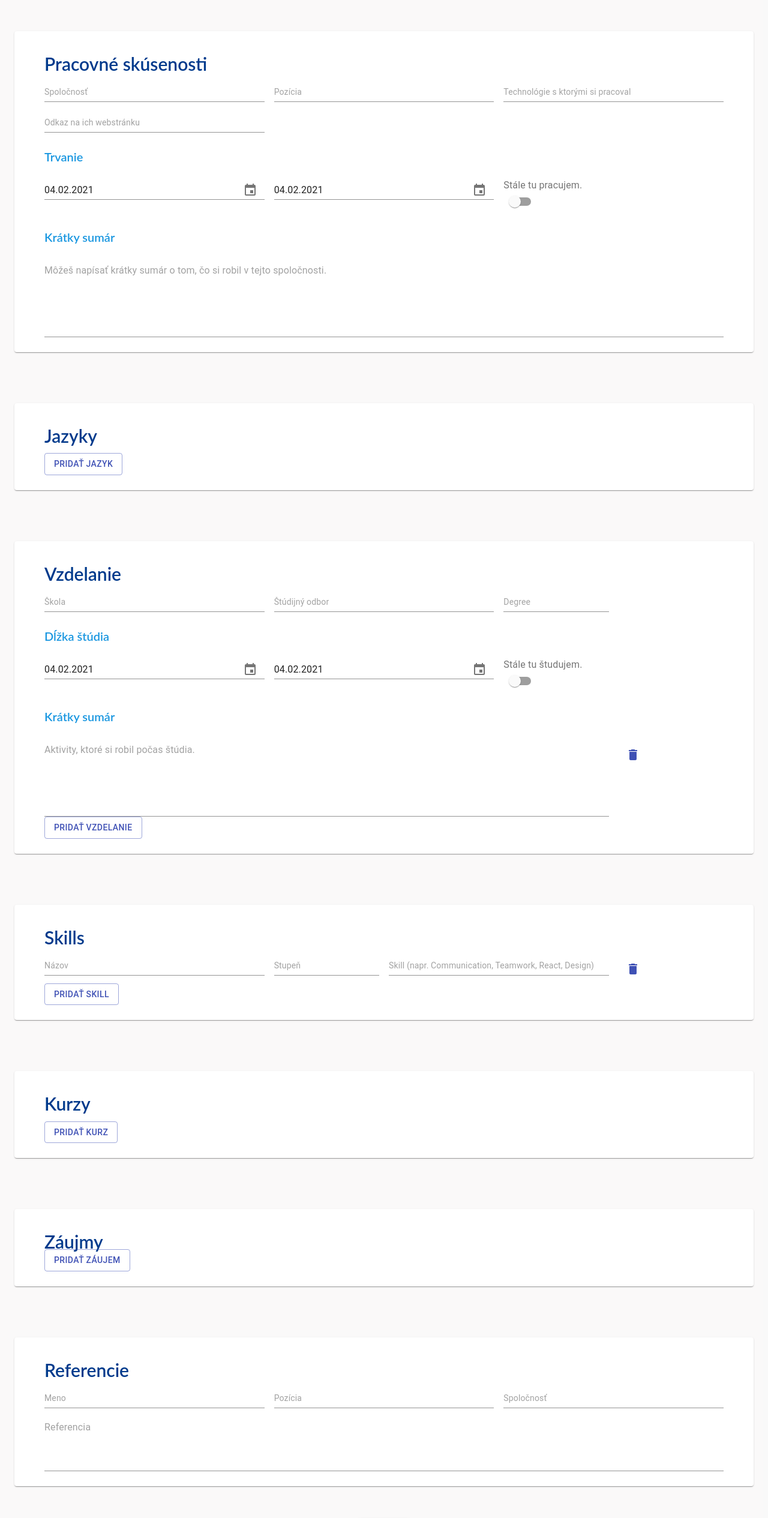
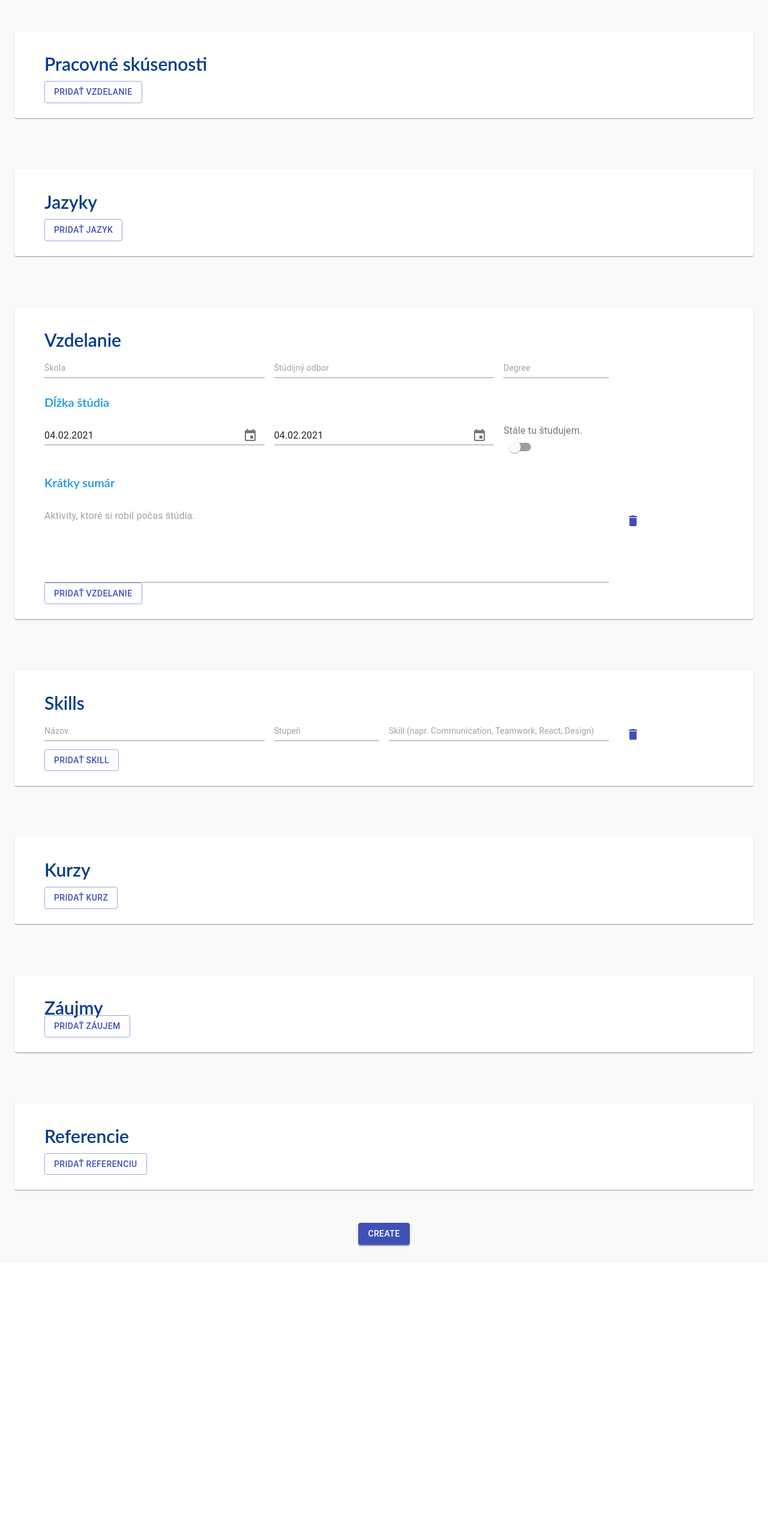
Before and after one commit to AnimaMa/mycv, a Next.js app in the folder client/: page /create-cv in a window 1280 px wide. Shown: the part 860-3390 px from the top of the page at 60% size. After the commit the page ends 2965 px from the top, so only its background shows below. Built offline with nearby package versions, Linux system fonts and the light colour scheme.

Commit message:
form submiting added

```diff
--- a/client/components/CvForm/CvForm.tsx
+++ b/client/components/CvForm/CvForm.tsx
@@ -11,6 +11,9 @@ import { LanguagesSection } from "./components/LanguagesSection/LanguagesSection
 import { InterestsSection } from "./components/InterestsSection/InterestsSection"
 import { ReferencesSection } from "./components/ReferencesSection/ReferencesSection"
 import { CoursesSection } from "./components/CoursesSection/CoursesSection"
+import { useMutation } from "react-query"
+import axios from "axios"
+import { api } from "../../lib/api"
 
 export interface CvFormProps {
   className?: string
@@ -20,7 +23,18 @@ const CvFormInner = (props: CvFormProps) => {
   const rhfMethods = useForm()
   const { register, handleSubmit, watch } = rhfMethods
 
-  const onSubmit = (data) => console.log(data)
+  const { mutate } = useMutation((values: any) => api({ url: `/resumes`, data: values, method: "POST" }), {
+    onSuccess: () => {
+      // Query Invalidations
+      // queryCache.invalidateQueries('todos')
+      console.log("yes")
+    },
+  })
+
+  const onSubmit = (values) => {
+    mutate(values)
+  }
+
   return (
     <div className={props.className}>
       <FormProvider {...rhfMethods}>
--- a/client/components/CvForm/components/BasicsSection/BasicsSection.tsx
+++ b/client/components/CvForm/components/BasicsSection/BasicsSection.tsx
@@ -53,25 +53,25 @@ const BasicsSectionInner = (props: BasicsSectionProps) => {
 
         <Grid item xs={3}>
           <FormControl>
-            <FormInput name="location.address" defaultValue="" placeholder="Adresa" />
+            <FormInput name="basics.location.address" defaultValue="" placeholder="Adresa" />
           </FormControl>
         </Grid>
 
         <Grid item xs={3}>
           <FormControl>
-            <FormInput name="location.city" defaultValue="" placeholder="Mesto" />
+            <FormInput name="basics.location.city" defaultValue="" placeholder="Mesto" />
           </FormControl>
         </Grid>
 
         <Grid item xs={3}>
           <FormControl>
-            <FormInput name="location.postalCode" defaultValue="" placeholder="PSC" />
+            <FormInput name="basics.location.postalCode" defaultValue="" placeholder="PSC" />
           </FormControl>
         </Grid>
 
         <Grid item xs={3}>
           <FormControl>
-            <FormInput name="location.country" defaultValue="" placeholder="Krajina" />
+            <FormInput name="basics.location.country" defaultValue="" placeholder="Krajina" />
           </FormControl>
         </Grid>
       </Grid>
@@ -84,7 +84,7 @@ const BasicsSectionInner = (props: BasicsSectionProps) => {
         <Grid item xs={3}>
           <FormControl>
             <FormInput
-              name="networks.customWebsite"
+              name="basics.networks.customWebsite"
               placeholder="Tvoj web - Ak máš online svoje portfólio"
               defaultValue=""
             />
@@ -92,19 +92,19 @@ const BasicsSectionInner = (props: BasicsSectionProps) => {
         </Grid>
         <Grid item xs={3}>
           <FormControl>
-            <FormInput name="networks.linkedin" placeholder="Linkedin" defaultValue="" />
+            <FormInput name="basics.networks.linkedin" placeholder="Linkedin" defaultValue="" />
           </FormControl>
         </Grid>
 
         <Grid item xs={3}>
           <FormControl>
-            <FormInput name="networks.github" placeholder="Github" defaultValue="" />
+            <FormInput name="basics.networks.github" placeholder="Github" defaultValue="" />
           </FormControl>
         </Grid>
 
         <Grid item xs={3}>
           <FormControl>
-            <FormInput name="networks.gitlab" placeholder="Gitlab" defaultValue="" />
+            <FormInput name="basics.networks.gitlab" placeholder="Gitlab" defaultValue="" />
           </FormControl>
         </Grid>
       </Grid>
--- a/client/components/CvForm/components/ReferencesSection/ReferencesSection.tsx
+++ b/client/components/CvForm/components/ReferencesSection/ReferencesSection.tsx
@@ -1,44 +1,68 @@
+import Button from "@material-ui/core/Button"
 import FormControl from "@material-ui/core/FormControl"
 import Grid from "@material-ui/core/Grid"
 import React from "react"
+import { useFieldArray, useFormContext } from "react-hook-form"
 import styled from "styled-components"
 import { FormInput } from "../../../shared/Form/FormInput/FormInput"
 import { FormSection } from "../../../shared/Form/FormSection/FormSection"
 import { FormSectionTitle } from "../../../shared/Form/FormSectionTitle/FormSectionTitle"
+import { TooltipDelete } from "../../../shared/Tooltips/TooltipDelete/TooltipDelete"
 
 export interface ReferencesSectionProps {
   className?: string
 }
 
 const ReferencesSectionInner = (props: ReferencesSectionProps) => {
+  const { control } = useFormContext()
+
+  const { fields, append, remove } = useFieldArray({
+    control,
+    name: "references",
+  })
   return (
     <FormSection className={props.className}>
       <FormSectionTitle>Referencie</FormSectionTitle>
+      {fields.map((reference, index) => (
         <Grid container spacing={2}>
           <Grid item xs={4}>
             <FormControl>
-            <FormInput name="reference.name" placeholder="Meno" defaultValue="" />
+              <FormInput name={`reference[${index}].name`} placeholder="Meno" defaultValue="" />
             </FormControl>
           </Grid>
 
           <Grid item xs={4}>
             <FormControl>
-            <FormInput name="reference.position" placeholder="Pozícia" defaultValue="" />
+              <FormInput name={`reference[${index}].position`} placeholder="Pozícia" defaultValue="" />
             </FormControl>
           </Grid>
 
           <Grid item xs={4}>
             <FormControl>
-            <FormInput name="reference.company" placeholder="Spoločnosť" defaultValue="" />
+              <FormInput name={`reference[${index}].company`} placeholder="Spoločnosť" defaultValue="" />
             </FormControl>
           </Grid>
 
           <Grid item xs={12}>
             <FormControl>
-            <FormInput name="reference.reference" placeholder="Referencia" multiline rows={4} defaultValue="" />
+              <FormInput
+                name={`reference[${index}].reference`}
+                placeholder="Referencia"
+                multiline
+                rows={4}
+                defaultValue=""
+              />
             </FormControl>
           </Grid>
+
+          <Grid item xs={2}>
+            <TooltipDelete onClick={() => remove(index)} />
           </Grid>
+        </Grid>
+      ))}
+      <Button variant="outlined" color="primary" type="button" onClick={() => append({})}>
+        Pridať referenciu
+      </Button>
     </FormSection>
   )
 }
--- a/client/components/CvForm/components/WorkExperiences/WorkExperiences.tsx
+++ b/client/components/CvForm/components/WorkExperiences/WorkExperiences.tsx
@@ -9,33 +9,42 @@ import { FormSectionTitle } from "../../../shared/Form/FormSectionTitle/FormSect
 import { FormSectionSubtitle } from "../../../shared/Form/FormSectionSubtitle/FormSectionSubtitle"
 import { FormKeyboardDatePicker } from "../../../shared/Form/FormKeyboardDatePicker/FormKeyboardDatePicker"
 import { FormSwitch } from "../../../shared/Form/FormSwitch/FormSwitch"
+import { useFieldArray, useFormContext } from "react-hook-form"
+import Button from "@material-ui/core/Button"
+import { TooltipDelete } from "../../../shared/Tooltips/TooltipDelete/TooltipDelete"
 
 export interface WorkExperiencesProps {
   className?: string
 }
 
 const WorkExperiencesInner = (props: WorkExperiencesProps) => {
+  const { control } = useFormContext()
+  const { fields, append, remove } = useFieldArray({
+    control,
+    name: "workExperiences",
+  })
   return (
     <FormSection className={props.className}>
       <FormSectionTitle>Pracovné skúsenosti </FormSectionTitle>
 
-      <Grid container spacing={2}>
+      {fields.map((field, index) => (
+        <Grid container spacing={2} key={field.id}>
           <Grid item xs={4}>
             <FormControl>
-            <FormInput name="workExperience.company" placeholder="Spoločnosť" defaultValue="" />
+              <FormInput name={`workExperience[${index}].company`} placeholder="Spoločnosť" defaultValue="" />
             </FormControl>
           </Grid>
 
           <Grid item xs={4}>
             <FormControl>
-            <FormInput name="workExperience.position" placeholder="Pozícia" defaultValue="" />
+              <FormInput name={`workExperience[${index}].position`} placeholder="Pozícia" defaultValue="" />
             </FormControl>
           </Grid>
 
           <Grid item xs={4}>
             <FormControl>
               <FormInput
-              name="workExperience.usedTechnologies"
+                name={`workExperience[${index}].usedTechnologies`}
                 placeholder="Technológie s ktorými si pracoval"
                 defaultValue=""
               />
@@ -44,7 +53,11 @@ const WorkExperiencesInner = (props: WorkExperiencesProps) => {
 
           <Grid item xs={4}>
             <FormControl>
-            <FormInput name="workExperience.website" placeholder="Odkaz na ich webstránku" defaultValue="" />
+              <FormInput
+                name={`workExperience[${index}].website`}
+                placeholder="Odkaz na ich webstránku"
+                defaultValue=""
+              />
             </FormControl>
           </Grid>
 
@@ -53,17 +66,17 @@ const WorkExperiencesInner = (props: WorkExperiencesProps) => {
           </Grid>
 
           <Grid item xs={4}>
-          <FormKeyboardDatePicker label="Začiatok" name="workExperience.startDate" defaultValue="" />
+            <FormKeyboardDatePicker label="Začiatok" name={`workExperience[${index}].startDate`} defaultValue="" />
           </Grid>
 
           <Grid item xs={4}>
-          <FormKeyboardDatePicker label="Koniec" name="workExperience.endDate" defaultValue="" />
+            <FormKeyboardDatePicker label="Koniec" name={`workExperience[${index}].endDate`} defaultValue="" />
           </Grid>
 
           <Grid item xs={2}>
             <FormControl>
               <FormLabel>Stále tu pracujem.</FormLabel>
-            <FormSwitch name="workExperience.stillWorks" defaultValue={false} />
+              <FormSwitch name={`workExperience[${index}].stillWorks`} defaultValue={false} />
             </FormControl>
           </Grid>
 
@@ -74,7 +87,7 @@ const WorkExperiencesInner = (props: WorkExperiencesProps) => {
           <Grid item xs={12}>
             <FormControl>
               <FormInput
-              name="workExperience.summary"
+                name={`workExperience[${index}].summary`}
                 placeholder="Môžeš napísať krátky sumár o tom, čo si robil v tejto spoločnosti."
                 multiline
                 rows={6}
@@ -82,7 +95,15 @@ const WorkExperiencesInner = (props: WorkExperiencesProps) => {
               />
             </FormControl>
           </Grid>
+          <Grid item xs={12}>
+            <TooltipDelete onClick={() => remove(index)} />
           </Grid>
+        </Grid>
+      ))}
+
+      <Button variant="outlined" color="primary" type="button" onClick={() => append({})}>
+        Pridať vzdelanie
+      </Button>
     </FormSection>
   )
 }
```
Lines whose indentation alone changed are shown as unchanged.
